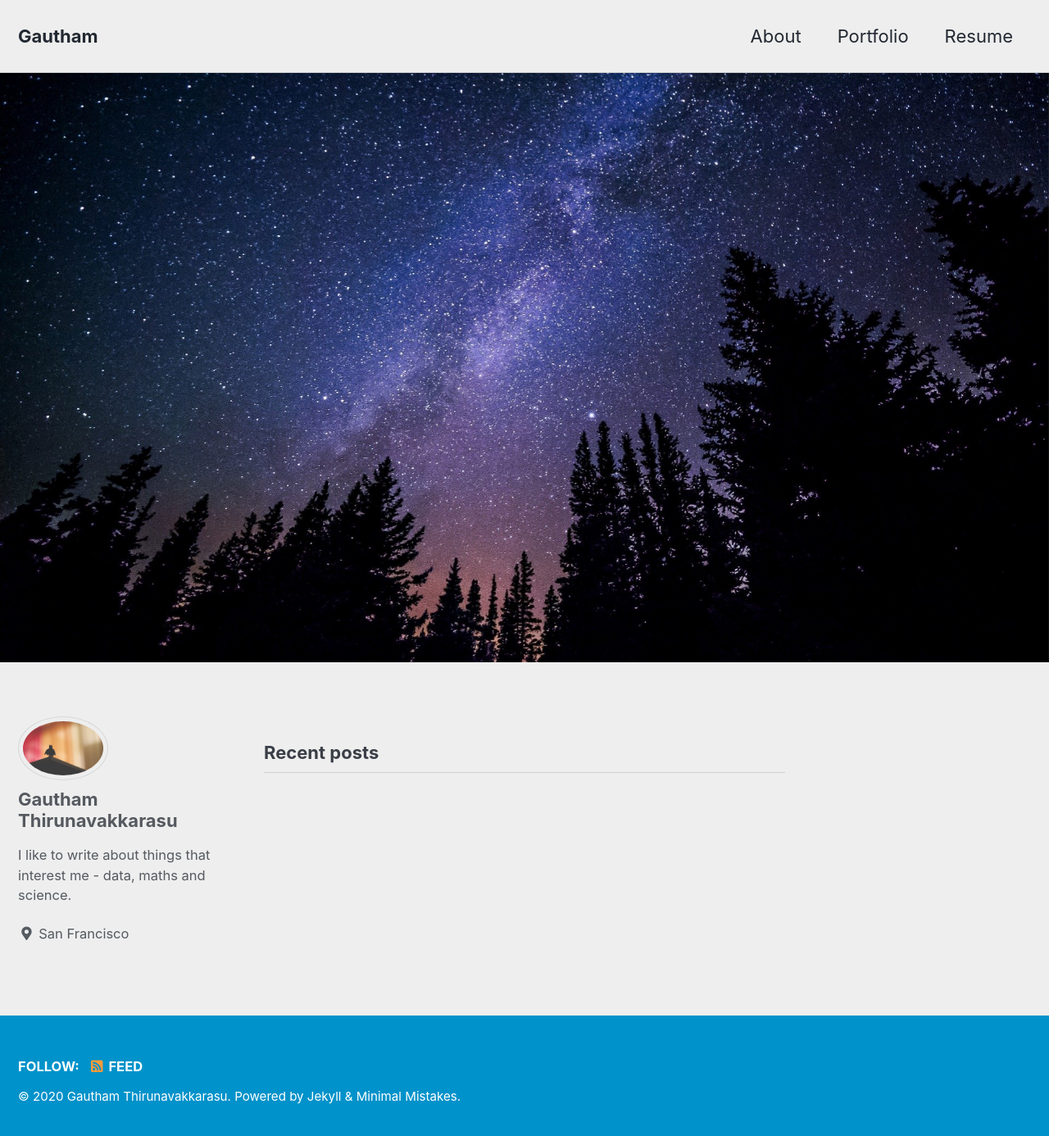
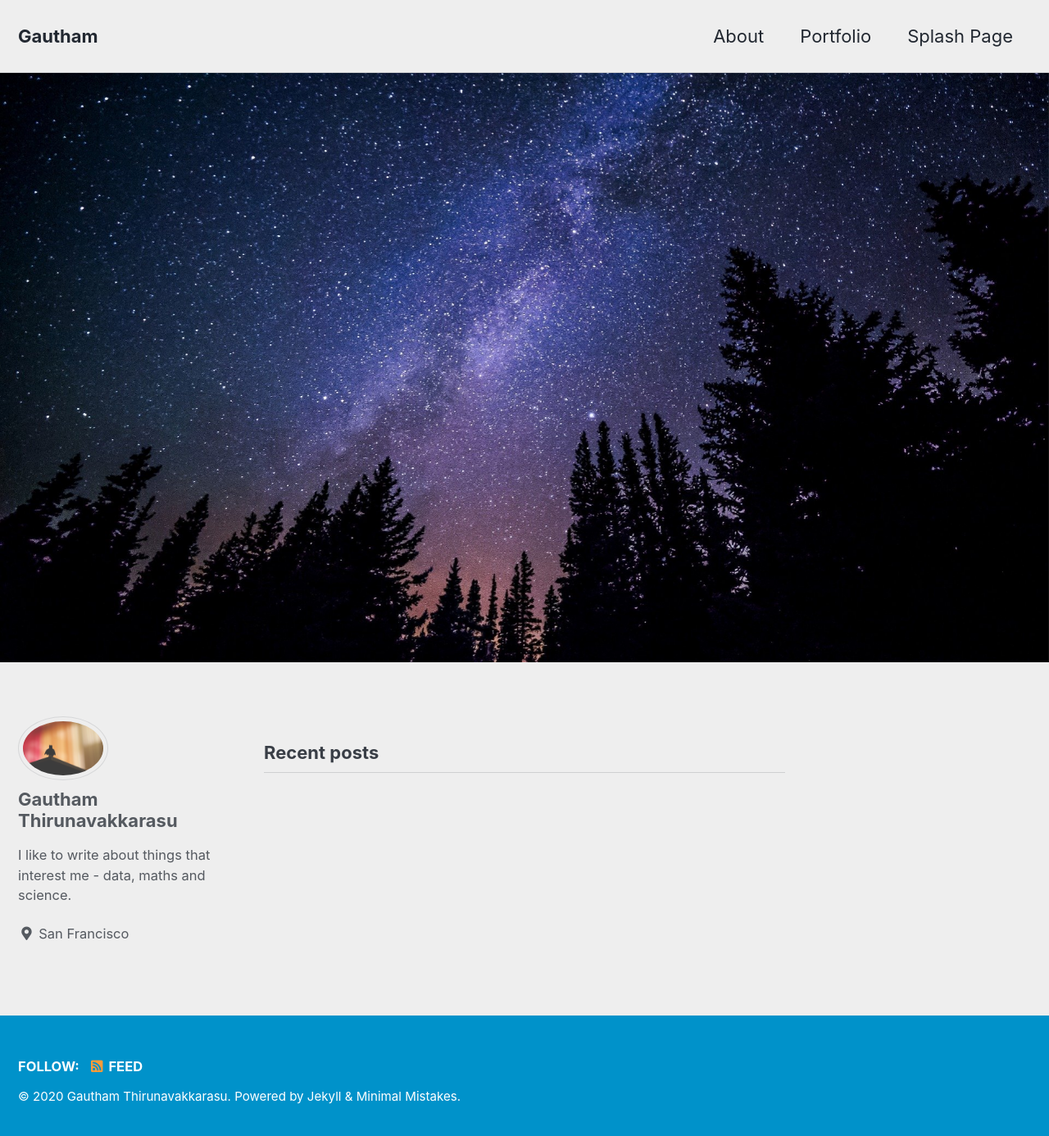
Before and after one commit to thgautham/th-gautham.github.io, a Jekyll site: the page built from index.html, in a window 1280 px wide and 1394 px high. Shown: the top 1386 px of the window at 82% size. Built offline with Jekyll 4.4.1, drawn with Linux system fonts in a browser that asks for light colours; cached includes are drawn as plain includes; the list of posts is cut into pages by our own code.

Commit message:
new page trial

```diff
--- a/_data/navigation.yml
+++ b/_data/navigation.yml
@@ -4,7 +4,7 @@ main:
     url: /about/
   - title: "Portfolio"
     url: /work/
-  - title: "Resume"
+  - title: "Splash Page"
     url: /splash-page/
   # - title: "About"
   #   url: https://mmistakes.github.io/minimal-mistakes/about/
```
